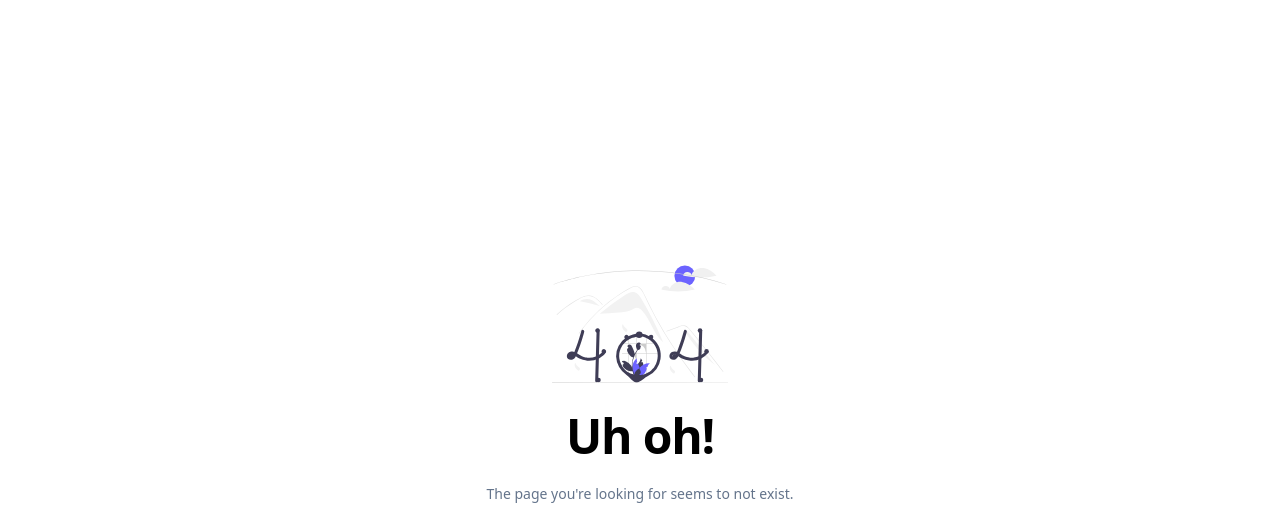
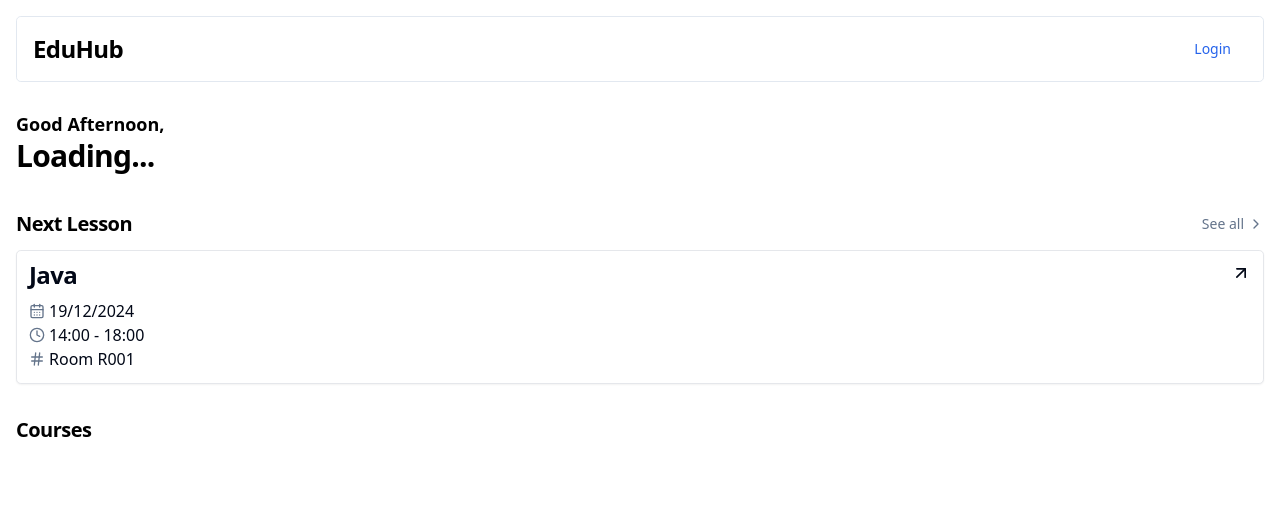
Before and after one commit to mfacecchia/eduhub, a React (Vite) app in the folder frontend/: page /dashboard in a window 1280 px wide. Shown: the top 510 px of the page. Built offline with nearby package versions, Linux system fonts and the light colour scheme; no server answers.

Commit message:
feat(component): add lesson card component

```diff
--- a/frontend/src/App.tsx
+++ b/frontend/src/App.tsx
@@ -2,6 +2,7 @@ import { QueryClient, QueryClientProvider } from "@tanstack/react-query";
 import { BrowserRouter, Route, Routes } from "react-router";
 import BackButton from "./components/common/BackButton";
 import MainLayout from "./layouts/MainLayout";
+import DashboardPage from "./pages/DashboardPage";
 import LandingPage from "./pages/LandingPage";
 import LoginPage from "./pages/LoginPage";
 import NotFoundPage from "./pages/NotFoundPage";
@@ -15,6 +16,7 @@ function App() {
                 <Routes>
                     <Route path="/" element={<MainLayout />}>
                         <Route index element={<LandingPage />} />
+                        <Route path="dashboard" element={<DashboardPage />} />
                     </Route>
                     <Route path="login">
                         <Route element={<BackButton />}>
--- /dev/null
+++ b/frontend/src/components/LessonCard.tsx
@@ -0,0 +1,52 @@
+import { ArrowUpRight, CalendarDays, Clock4, Hash } from "lucide-react";
+import { Link } from "react-router";
+import { Card, CardContent, CardHeader, CardTitle } from "./common/card";
+
+type TLessonCardProps = {
+    courseName: string;
+    lessonDate: string;
+    startsAt: string;
+    endsAt: string;
+    roomNo: string;
+    linkToLesson: string;
+};
+
+const LessonCard = ({
+    courseName,
+    lessonDate,
+    startsAt,
+    endsAt,
+    roomNo,
+    linkToLesson,
+}: TLessonCardProps) => {
+    return (
+        <Link to={linkToLesson}>
+            <Card>
+                <CardHeader>
+                    <CardTitle className="flex justify-between">
+                        {courseName}
+                        <ArrowUpRight className="size-5" />
+                    </CardTitle>
+                </CardHeader>
+                <CardContent>
+                    <div className="flex items-center gap-1">
+                        <CalendarDays className="text-muted-foreground size-4" />
+                        <span>{lessonDate}</span>
+                    </div>
+                    <div className="flex items-center gap-1">
+                        <Clock4 className="text-muted-foreground size-4" />
+                        <span>
+                            {startsAt} - {endsAt}
+                        </span>
+                    </div>
+                    <div className="flex items-center gap-1">
+                        <Hash className="text-muted-foreground size-4" />
+                        <span>Room {roomNo}</span>
+                    </div>
+                </CardContent>
+            </Card>
+        </Link>
+    );
+};
+
+export default LessonCard;
--- /dev/null
+++ b/frontend/src/components/common/Card.tsx
@@ -0,0 +1,80 @@
+import { cn } from "@/lib/utils";
+import { forwardRef, HTMLAttributes } from "react";
+
+const Card = forwardRef<HTMLDivElement, HTMLAttributes<HTMLDivElement>>(
+    ({ className, ...props }, ref) => (
+        <div
+            ref={ref}
+            className={cn(
+                "rounded-lg border bg-card text-card-foreground shadow-sm",
+                className
+            )}
+            {...props}
+        />
+    )
+);
+Card.displayName = "Card";
+
+const CardHeader = forwardRef<HTMLDivElement, HTMLAttributes<HTMLDivElement>>(
+    ({ className, ...props }, ref) => (
+        <div
+            ref={ref}
+            className={cn("flex flex-col space-y-1.5 p-3", className)}
+            {...props}
+        />
+    )
+);
+CardHeader.displayName = "CardHeader";
+
+const CardTitle = forwardRef<HTMLDivElement, HTMLAttributes<HTMLDivElement>>(
+    ({ className, ...props }, ref) => (
+        <div
+            ref={ref}
+            className={cn(
+                "text-2xl font-semibold leading-none tracking-tight",
+                className
+            )}
+            {...props}
+        />
+    )
+);
+CardTitle.displayName = "CardTitle";
+
+const CardDescription = forwardRef<
+    HTMLDivElement,
+    HTMLAttributes<HTMLDivElement>
+>(({ className, ...props }, ref) => (
+    <div
+        ref={ref}
+        className={cn("text-sm text-muted-foreground", className)}
+        {...props}
+    />
+));
+CardDescription.displayName = "CardDescription";
+
+const CardContent = forwardRef<HTMLDivElement, HTMLAttributes<HTMLDivElement>>(
+    ({ className, ...props }, ref) => (
+        <div ref={ref} className={cn("p-3 pt-0", className)} {...props} />
+    )
+);
+CardContent.displayName = "CardContent";
+
+const CardFooter = forwardRef<HTMLDivElement, HTMLAttributes<HTMLDivElement>>(
+    ({ className, ...props }, ref) => (
+        <div
+            ref={ref}
+            className={cn("flex items-center p-3 pt-0", className)}
+            {...props}
+        />
+    )
+);
+CardFooter.displayName = "CardFooter";
+
+export {
+    Card,
+    CardContent,
+    CardDescription,
+    CardFooter,
+    CardHeader,
+    CardTitle,
+};
--- /dev/null
+++ b/frontend/src/components/common/Section.tsx
@@ -0,0 +1,16 @@
+import { cn } from "@/lib/utils";
+import { ComponentProps } from "react";
+
+const Section = ({
+    className,
+    children,
+    ...props
+}: ComponentProps<"section">) => {
+    return (
+        <section className={cn("py-4", className)} {...props}>
+            {children}
+        </section>
+    );
+};
+
+export default Section;
--- a/frontend/src/pages/DashboardPage.tsx
+++ b/frontend/src/pages/DashboardPage.tsx
@@ -1,6 +1,10 @@
 import { fetchAccount } from "@/api/accountApi";
+import Section from "@/components/common/Section";
+import LessonCard from "@/components/LessonCard";
 import getGreeting from "@/lib/greetingSelector";
 import { useQuery } from "@tanstack/react-query";
+import { ChevronRight } from "lucide-react";
+import { Link } from "react-router";
 
 const DashboardPage = () => {
     const { data: accountData, isLoading: isAccountLoading } = useQuery({
@@ -16,7 +20,31 @@ const DashboardPage = () => {
                 <p className="large">{greeting ?? "Hello"},</p>
                 <h2>{isAccountLoading ? "Loading..." : accountData?.name}</h2>
             </section>
-            <main>{/* TODO: Place next lesson and classes here */}</main>
+            <main>
+                <Section>
+                    <div className="flex items-center justify-between py-3">
+                        <h4>Next Lesson</h4>
+                        <Link
+                            to="./"
+                            className="flex items-center gap-1 text-muted-foreground"
+                        >
+                            <span className="small">See all</span>{" "}
+                            <ChevronRight className="size-4" />
+                        </Link>
+                    </div>
+                    <LessonCard
+                        courseName="Java"
+                        lessonDate="19/12/2024"
+                        startsAt="14:00"
+                        endsAt="18:00"
+                        roomNo="R001"
+                        linkToLesson="./"
+                    />
+                </Section>
+                <Section>
+                    <h4>Courses</h4>
+                </Section>
+            </main>
         </>
     );
 };
```
